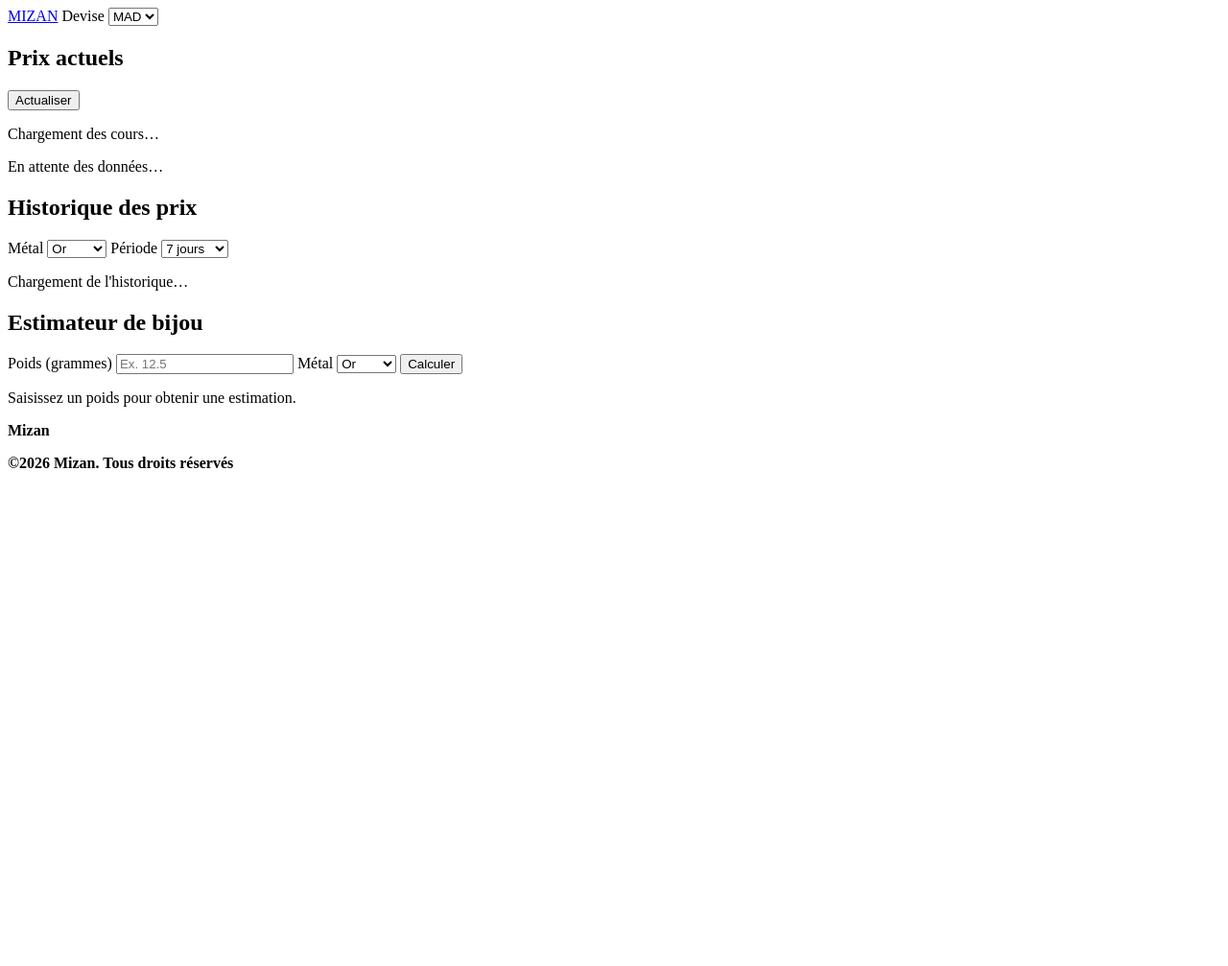
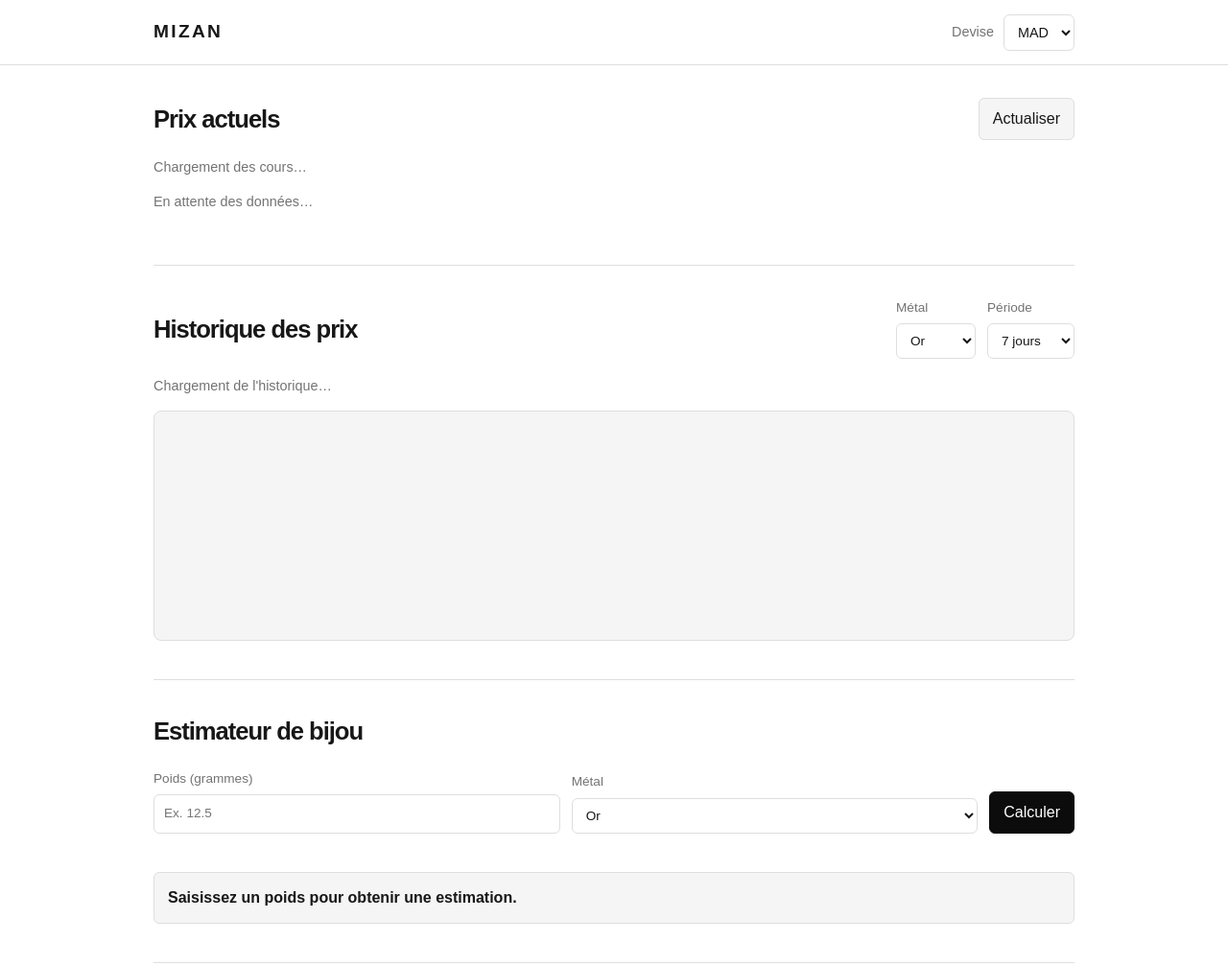
Before and after one commit to Najib-Taa/Mizan, a plain HTML site: page index.html in a window 1280 px wide. Shown: the top 1007 px of the page at 96% size. Before the commit the page ends 800 px from the top, so only its background shows below. Drawn offline with Linux system fonts and the light colour scheme.

Commit message:
Add website styling

```diff
--- a/css/style.css
+++ b/css/style.css
@@ -1 +1,344 @@
 /* Conception et mise en page */
+:root {
+  color-scheme: light;
+  --background: #ffffff;
+  --surface: #f5f5f5;
+  --text: #171717;
+  --muted: #737373;
+  --border: #dedede;
+  --dark: #0c0c0c;
+  --success: #1d934a;
+  --danger: #9f1717;
+  font-family: Arial, sans-serif;
+}
+
+* {
+  box-sizing: border-box;
+}
+
+body {
+  margin: 0;
+  background: var(--background);
+  color: var(--text);
+  line-height: 1.5;
+}
+
+button,
+input,
+select {
+  font: inherit;
+}
+
+.site-header {
+  min-height: 68px;
+  display: flex;
+  align-items: center;
+  justify-content: space-between;
+  padding: 14px max(20px, calc((100% - 960px) / 2));
+  border-bottom: 1px solid var(--border);
+}
+
+.brand {
+  color: var(--text);
+  font-size: 1.2rem;
+  font-weight: 800;
+  letter-spacing: 0.12em;
+  text-decoration: none;
+}
+
+.currency-control {
+  display: flex;
+  align-items: center;
+  gap: 10px;
+  color: var(--muted);
+  font-size: 0.9rem;
+}
+
+.container {
+  width: min(100% - 40px, 960px);
+  margin: 0 auto;
+}
+
+.section {
+  padding: 34px 0 40px;
+  border-bottom: 1px solid var(--border);
+}
+
+.section-heading {
+  display: flex;
+  align-items: center;
+  justify-content: space-between;
+  gap: 20px;
+  margin-bottom: 18px;
+}
+
+h1,
+h2,
+h3,
+p {
+  margin-top: 0;
+}
+
+h1,
+h2 {
+  margin-bottom: 0;
+  font-size: 1.6rem;
+  letter-spacing: -0.04em;
+}
+
+.status,
+.updated-at {
+  color: var(--muted);
+  font-size: 0.9rem;
+}
+
+.status[data-state="error"] {
+  color: var(--danger);
+}
+
+.status[data-state="success"] {
+  color: var(--success);
+}
+
+.status[data-state="warning"] {
+  color: var(--muted);
+}
+
+.price-grid {
+  display: grid;
+  grid-template-columns: repeat(2, minmax(0, 1fr));
+  gap: 14px;
+}
+
+.price-card {
+  padding: 22px;
+  border: 1px solid var(--border);
+  border-radius: 8px;
+  background: var(--surface);
+}
+
+.price-card h3 {
+  margin-bottom: 12px;
+  color: var(--muted);
+  font-size: 1rem;
+  font-weight: 600;
+}
+
+.price-value {
+  margin-bottom: 4px;
+  font-size: clamp(1.7rem, 4vw, 2.3rem);
+  font-weight: 700;
+  letter-spacing: -0.04em;
+}
+
+.price-unit,
+.price-meta {
+  margin-bottom: 6px;
+  color: var(--muted);
+  font-size: 0.85rem;
+}
+
+
+.price-meta[data-direction="up"] {
+  color: var(--success);
+}
+
+.price-meta[data-direction="down"] {
+  color: var(--danger);
+}
+
+.price-meta[data-direction="same"] {
+  color: var(--muted);
+}
+
+
+.button {
+  padding: 9px 14px;
+  border: 1px solid var(--border);
+  border-radius: 6px;
+  background: var(--surface);
+  color: var(--text);
+  cursor: pointer;
+}
+
+.button:hover {
+  background: #eaeaea;
+}
+
+.button-dark {
+  border-color: var(--dark);
+  background: var(--dark);
+  color: #ffffff;
+}
+
+.button-dark:hover {
+  background: #404040;
+}
+
+.button:disabled {
+  opacity: 0.55;
+  cursor: wait;
+}
+
+#retry-button {
+  margin-top: 15px;
+}
+
+select,
+input {
+  min-width: 0;
+  padding: 9px 10px;
+  border: 1px solid var(--border);
+  border-radius: 6px;
+  background: #ffffff;
+  color: var(--text);
+}
+
+select:focus,
+input:focus,
+button:focus-visible {
+  outline: 2px solid #737373;
+  outline-offset: 2px;
+}
+
+.history-controls {
+  display: flex;
+  gap: 12px;
+}
+
+.history-controls label,
+.calculator-form label {
+  display: grid;
+  gap: 6px;
+  color: var(--muted);
+  font-size: 0.85rem;
+}
+
+
+.chart {
+  min-height: 240px;
+  display: flex;
+  align-items: stretch;
+  gap: 8px;
+  padding: 20px 12px 10px;
+  overflow-x: auto;
+  border: 1px solid var(--border);
+  border-radius: 8px;
+  background: var(--surface);
+}
+
+.chart-item {
+  flex: 1 0 35px;
+  min-width: 35px;
+  display: flex;
+  flex-direction: column;
+  align-items: center;
+  justify-content: flex-end;
+  gap: 8px;
+}
+
+.chart-bar {
+  width: 100%;
+  min-height: 4px;
+  border-radius: 4px 4px 0 0;
+  background: grey;
+  cursor: pointer;
+  transition: background 0.2s;
+}
+
+.chart-bar:hover {
+  background: var(--text);
+}
+
+.chart-date {
+  color: var(--muted);
+  font-size: 12px;
+  white-space: nowrap;
+}
+
+.chart-price {
+  color: gray;
+  font-size: 10px;
+  white-space: nowrap;
+}
+
+.chart-empty {
+  align-self: center;
+  margin: auto;
+  color: var(--muted);
+}
+
+
+.calculator-section h2 {
+  margin-bottom: 20px;
+}
+
+.calculator-form {
+  display: grid;
+  grid-template-columns: 1fr 1fr auto;
+  align-items: end;
+  gap: 12px;
+}
+
+.calculator-form input {
+  width: 100%;
+}
+
+.field-error {
+  min-height: 1.4em;
+  margin: 10px 0 0;
+  color: var(--danger);
+  font-size: 0.9rem;
+}
+
+.calculator-result {
+  margin: 10px 0 0;
+  padding: 14px;
+  border: 1px solid var(--border);
+  border-radius: 6px;
+  background: var(--surface);
+  font-weight: 600;
+}
+
+.site-footer {
+  padding: 20px;
+  color: var(--muted);
+  font-size: 0.8rem;
+  text-align: center;
+}
+
+.site-footer p {
+  margin: 0;
+}
+
+#footer-titre {
+  font-size: 1rem;
+}
+
+[hidden] {
+  display: none !important;
+}
+
+@media (max-width: 650px) {
+  .site-header {
+    padding: 14px 20px;
+  }
+
+  .section-heading {
+    align-items: flex-start;
+    flex-direction: column;
+  }
+
+  .price-grid,
+  .calculator-form {
+    grid-template-columns: 1fr;
+  }
+
+  .history-controls {
+    width: 100%;
+  }
+
+  .history-controls label {
+    flex: 1;
+  }
+}
```
